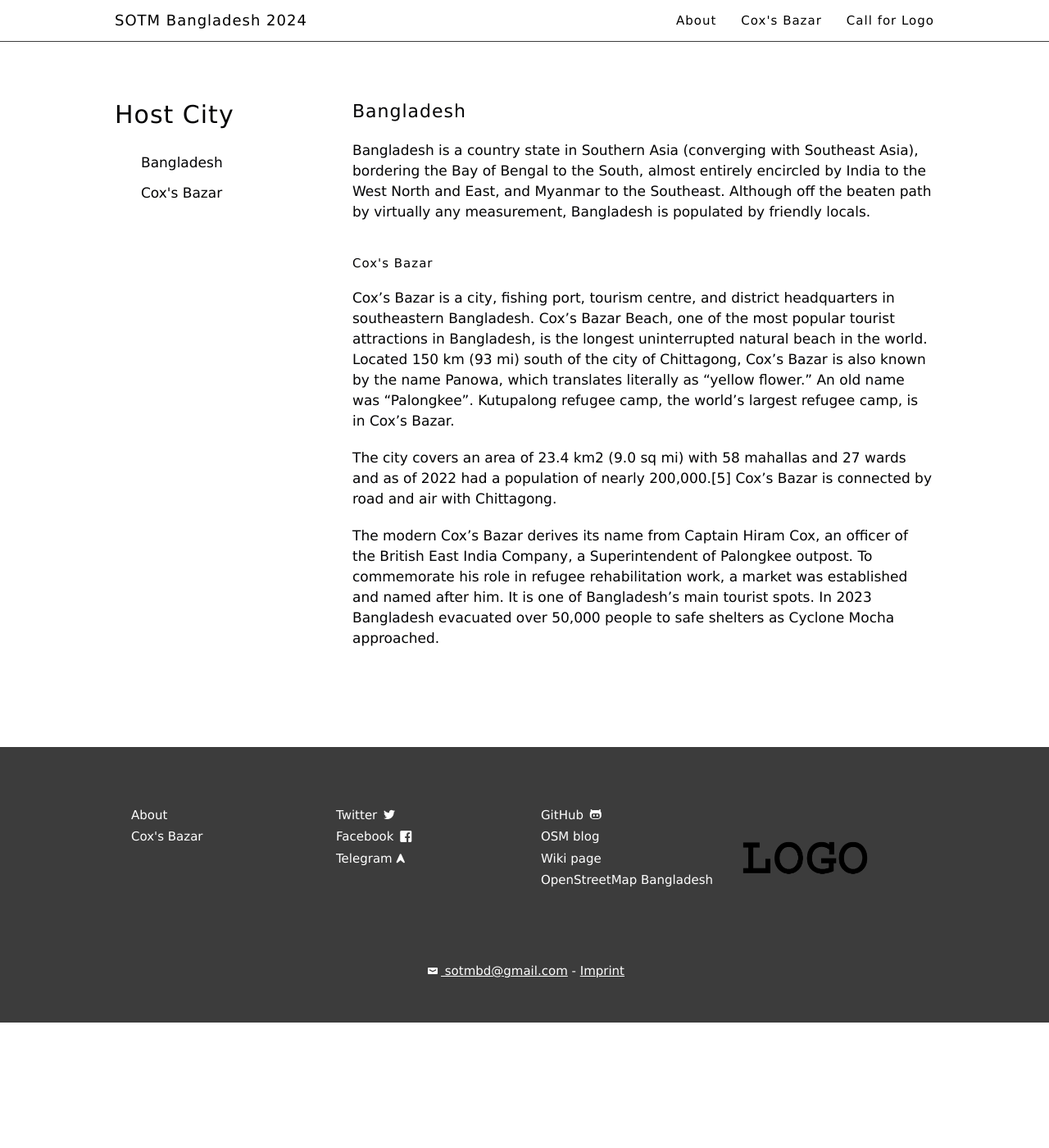
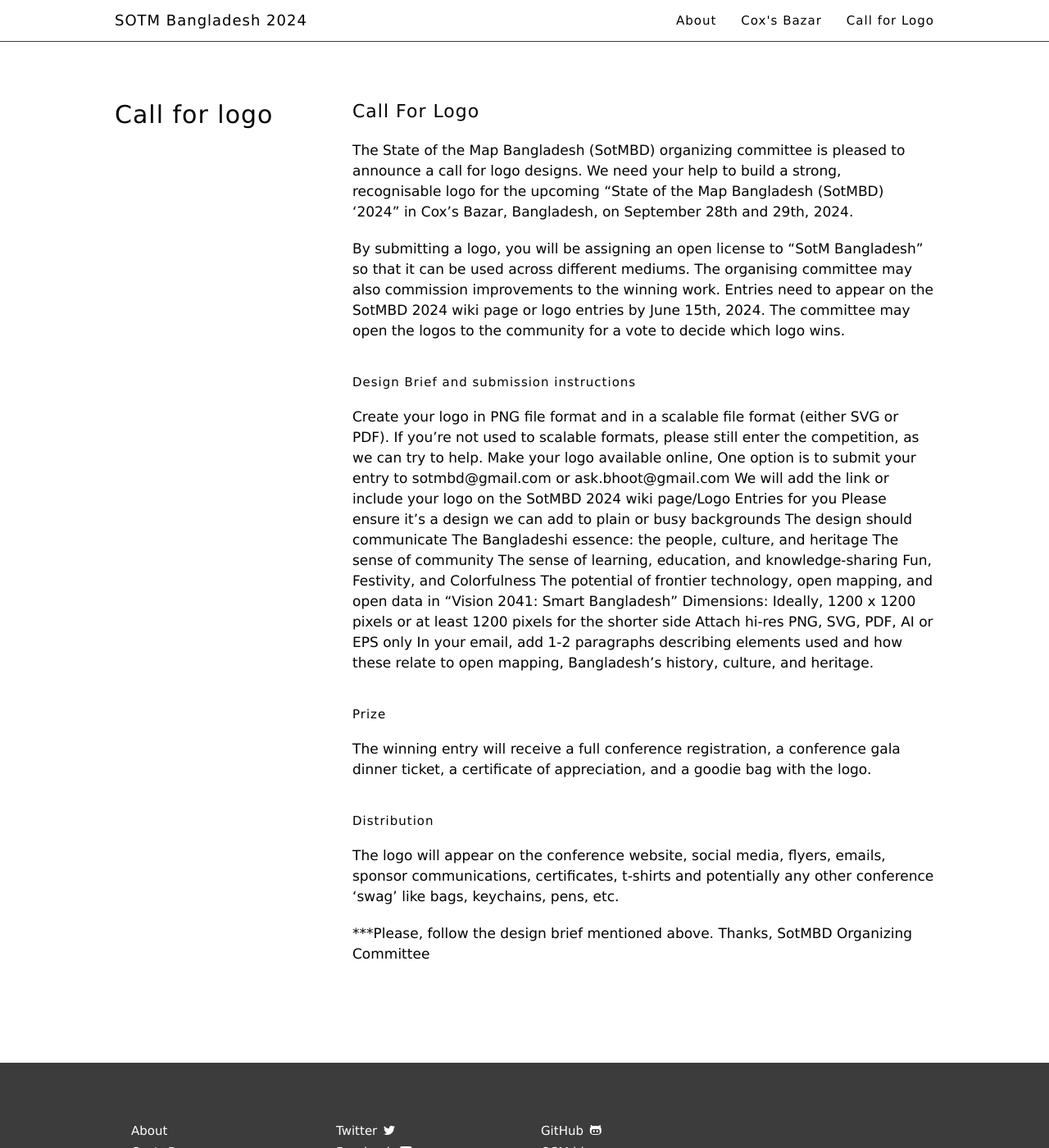
Before and after one commit to mapbd/sotmbd2024, a Jekyll site: the page built from logo/index.md, in a window 1280 px wide and 1400 px high. Shown: the whole window at 82% size. Built offline with Jekyll 4.4.1, drawn with Linux system fonts in a browser that asks for light colours.

Commit message:
call for logo

```diff
--- a/_includes/footer.html
+++ b/_includes/footer.html
@@ -8,6 +8,7 @@
           <nav class="col3 pad2x">
             <a class="block" href="{{site.baseurl}}/about"block>About</a>
             <a class="block" href="{{site.baseurl}}/coxsbazar">Cox's Bazar</a>
+            <a class="block" href="{{site.baseurl}}/logo">Call for Logo</a>
             <!-- <a class="block" href="{{site.baseurl}}/calls/general"block>Call for Participation</a> -->
             <!--<a class="block" href="https://lists.openstreetmap.org/pipermail/science/2021-February/000093.html">Call for applications for the Scientific Committee</a>-->
             <!-- <a class="block" href="{{site.baseurl}}/calls/academic">Call for Scientific Abstracts</a> -->
--- a/imprint/index.html
+++ b/imprint/index.html
@@ -21,7 +21,7 @@
 
           <p>Company Registration Number: 05912761</p> -->
 
-          <p>E-Mail: </p>
+          <p>E-Mail:sotmbd@gmail.com </p>
 
         </div>
     </div>
--- a/logo/index.md
+++ b/logo/index.md
@@ -1,23 +1,48 @@
 ---
 layout: page-with-toc
-#title: Venue &amp; Transportation
-title: Host City
-headings: "Bangladesh,Coxs Bazar"
+title: Call for logo
+headings: "SoTM Bangladesh"
 ---
 
-<h2 class='space-bottom1' id='Bangladesh'>Bangladesh</h2>
+<h2 class='space-bottom1' id='callofrlogo'>Call For Logo</h2>
 
-Bangladesh is a country state in Southern Asia (converging with Southeast Asia), bordering the Bay of Bengal to the South, almost entirely encircled by India to the West North and East, and Myanmar to the Southeast. Although off the beaten path by virtually any measurement, Bangladesh is populated by friendly locals.
+The State of the Map Bangladesh (SotMBD) organizing committee is pleased to announce a call for logo designs. We need your help to build a strong, recognisable logo for the upcoming “State of the Map Bangladesh (SotMBD) ‘2024” in Cox’s Bazar, Bangladesh, on September 28th and 29th, 2024.
+
+By submitting a logo, you will be assigning an open license to “SotM Bangladesh” so that it can be used across different mediums. The organising committee may also commission improvements to the winning work. Entries need to appear on the SotMBD 2024 wiki page or logo entries by June 15th, 2024. The committee may open the logos to the community for a vote to decide which logo wins.
 
 
 
-<h3 id='Coxs Bazar'>Cox's Bazar</h3>
 
-Cox's Bazar is a city, fishing port, tourism centre, and district headquarters in southeastern Bangladesh. Cox's Bazar Beach, one of the most popular tourist attractions in Bangladesh, is the longest uninterrupted natural beach in the world. Located 150 km (93 mi) south of the city of Chittagong, Cox's Bazar is also known by the name Panowa, which translates literally as "yellow flower." An old name was "Palongkee". Kutupalong refugee camp, the world's largest refugee camp, is in Cox's Bazar.
+<h3 id='design'>Design Brief and submission instructions</h3>
 
-The city covers an area of 23.4 km2 (9.0 sq mi) with 58 mahallas and 27 wards and as of 2022 had a population of nearly 200,000.[5] Cox's Bazar is connected by road and air with Chittagong.
+Create your logo in PNG file format and in a scalable file format (either SVG or PDF).
+If you're not used to scalable formats, please still enter the competition, as we can try to help. Make your logo available online, One option is to submit your entry to sotmbd@gmail.com or ask.bhoot@gmail.com
+We will add the link or include your logo on the SotMBD 2024 wiki page/Logo Entries for you
+Please ensure it’s a design we can add to plain or busy backgrounds
+The design should communicate
+The Bangladeshi essence: the people, culture, and heritage
+The sense of community
+The sense of learning, education, and knowledge-sharing
+Fun, Festivity, and Colorfulness
+The potential of frontier technology, open mapping, and open data in “Vision 2041: Smart Bangladesh”
+Dimensions: Ideally, 1200 x 1200 pixels or at least 1200 pixels for the shorter side
+Attach hi-res PNG, SVG, PDF, AI or EPS only
+In your email, add 1-2 paragraphs describing elements used and how these relate to open mapping, Bangladesh's history, culture, and heritage.
 
-The modern Cox's Bazar derives its name from Captain Hiram Cox, an officer of the British East India Company, a Superintendent of Palongkee outpost. To commemorate his role in refugee rehabilitation work, a market was established and named after him. It is one of Bangladesh's main tourist spots. In 2023 Bangladesh evacuated over 50,000 people to safe shelters as Cyclone Mocha approached.
+
+<h3 id='prize'>Prize</h3>
+
+The winning entry will receive a full conference registration, a conference gala dinner ticket, a certificate of appreciation, and a goodie bag with the logo.
+
+<h3 id='distribution'>Distribution</h3>
+
+The logo will appear on the conference website, social media, flyers, emails, sponsor communications, certificates, t-shirts and potentially any other conference ‘swag’ like bags, keychains, pens, etc.
+
+
+***Please, follow the design brief mentioned above.
+Thanks,
+SotMBD Organizing Committee
+
 
 <!-- Nairobi is Kenya's capital and largest city, with an estimated population of 5,325,160 as of 2023. It serves as the country's economic, political, and cultural heart. The metropolis is located in the south-central part of Kenya and is the biggest city in Eastern Africa, making it a very ethnically and culturally diverse city where all the major ethnic tribes reside, besides Asians, Europeans, and expatriates. It also serves as the entry point to many African countries.
 
```
